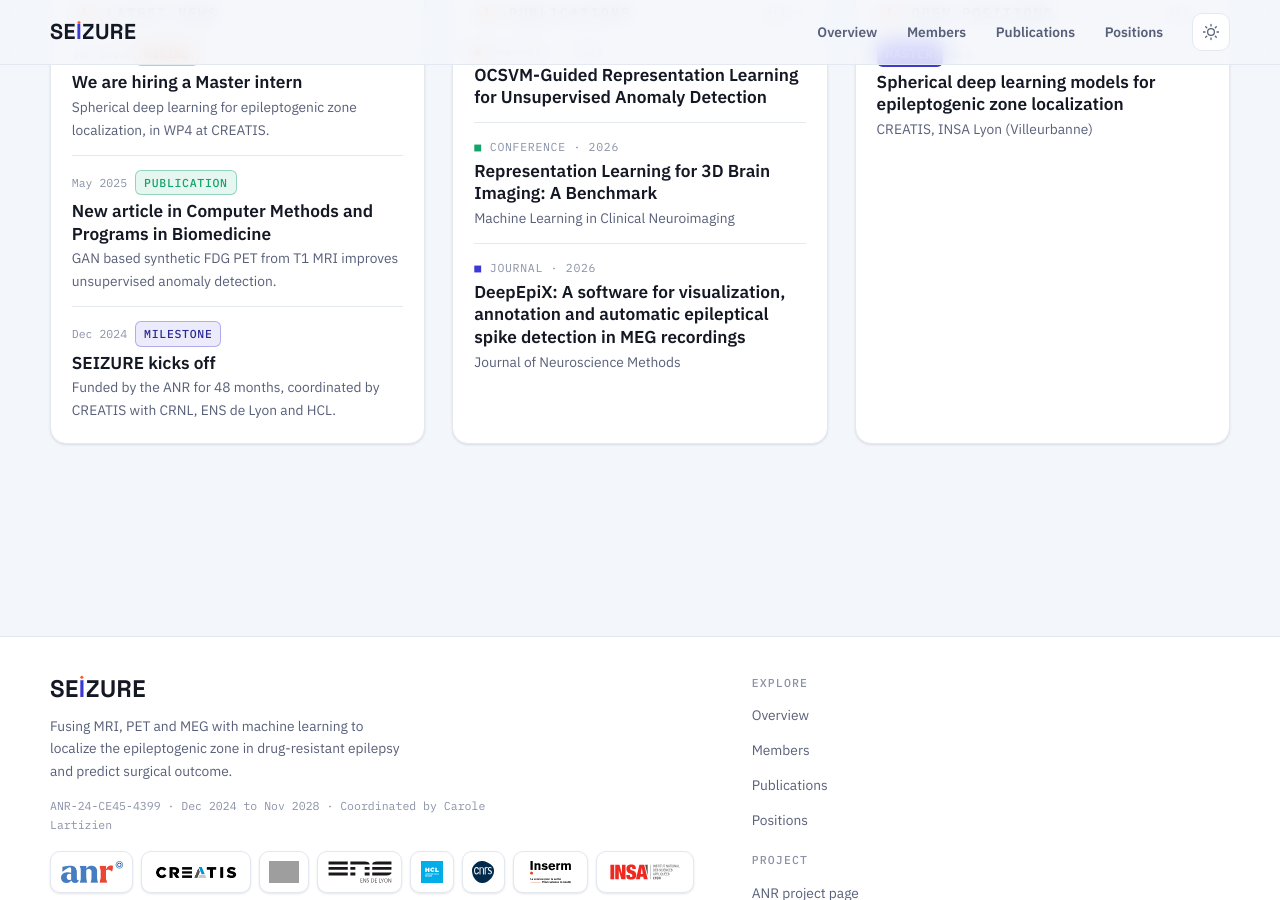
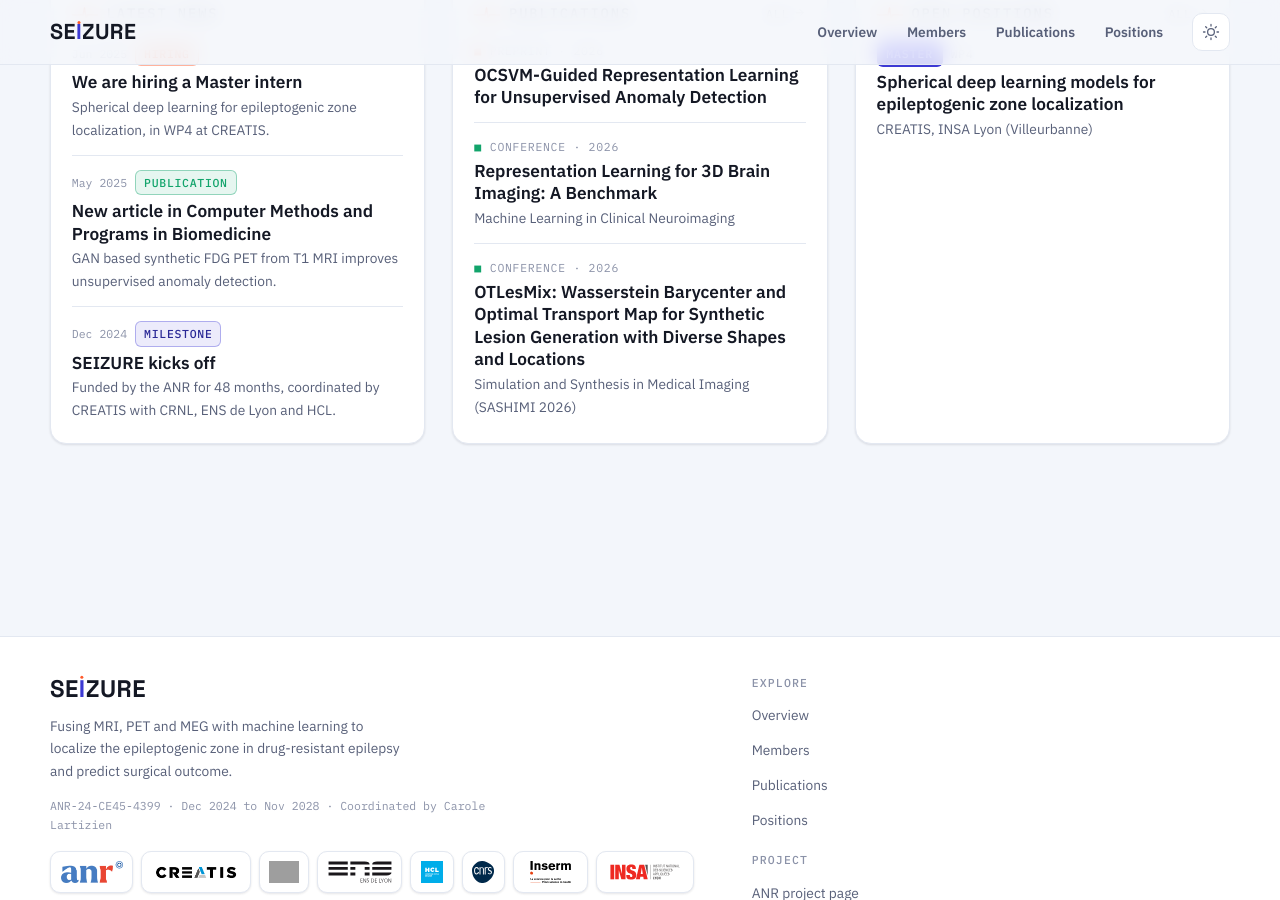
Before and after one commit to anr-seizure/anr-seizure.github.io, a Jekyll site: the page built from index.html, in a window 1280 px wide and 900 px high, scrolled down 1043 px. Built offline with Jekyll 4.4.1, drawn with Linux system fonts in a browser that asks for light colours; grey boxes are pictures that could not be loaded.

Commit message:
data: refresh publications from HAL

```diff
--- a/_data/member_pubs.yml
+++ b/_data/member_pubs.yml
@@ -5,29 +5,29 @@ lartizien:
   year: 2026
   url: https://hal.science/hal-05164029v4
   doctype: preprint
+- title: 'OTLesMix: Wasserstein Barycenter and Optimal Transport Map for Synthetic Lesion Generation with
+    Diverse Shapes and Locations'
+  year: 2026
+  url: https://hal.science/hal-05849987v1
+  doctype: conference
 - title: 'Representation Learning for 3D Brain Imaging: A Benchmark'
   year: 2026
   url: https://hal.science/hal-05849054v1
   doctype: conference
-- title: 'Scalable magnetic resonance fingerprinting: Incremental inference of high dimensional elliptical
-    mixtures from large data volumes'
-  year: 2026
-  url: https://hal.science/hal-04836864v2
-  doctype: journal
 trombetta:
 - title: OCSVM-Guided Representation Learning for Unsupervised Anomaly Detection
   year: 2026
   url: https://hal.science/hal-05164029v4
   doctype: preprint
+- title: 'OTLesMix: Wasserstein Barycenter and Optimal Transport Map for Synthetic Lesion Generation with
+    Diverse Shapes and Locations'
+  year: 2026
+  url: https://hal.science/hal-05849987v1
+  doctype: conference
 - title: 'Representation Learning for 3D Brain Imaging: A Benchmark'
   year: 2026
   url: https://hal.science/hal-05849054v1
   doctype: conference
-- title: GAN-based synthetic FDG PET images from T1 brain MRI can serve to improve performance of deep
-    unsupervised anomaly detection models
-  year: 2025
-  url: https://hal.science/hal-05061806v1
-  doctype: journal
 quentin:
 - title: Automated interictal epileptic spike detection from simple and noisy annotations in MEG data
   year: 2026
--- a/_data/publications.yml
+++ b/_data/publications.yml
@@ -42,6 +42,16 @@ journal:
   figure: /images/publications/hal-05061806.jpg
   source: auto
 conference:
+- key: hal-05849987
+  title: 'OTLesMix: Wasserstein Barycenter and Optimal Transport Map for Synthetic Lesion Generation with
+    Diverse Shapes and Locations'
+  authors: Robin Trombetta, Carole Lartizien
+  year: 2026
+  venue: Simulation and Synthesis in Medical Imaging (SASHIMI 2026)
+  doctype: conference
+  url: https://hal.science/hal-05849987v1
+  hal_id: hal-05849987
+  source: auto
 - key: hal-05849054
   title: 'Representation Learning for 3D Brain Imaging: A Benchmark'
   authors: Pierre Falconnier, Robin Trombetta, Nicolas Duchateau, Carole Lartizien
```
